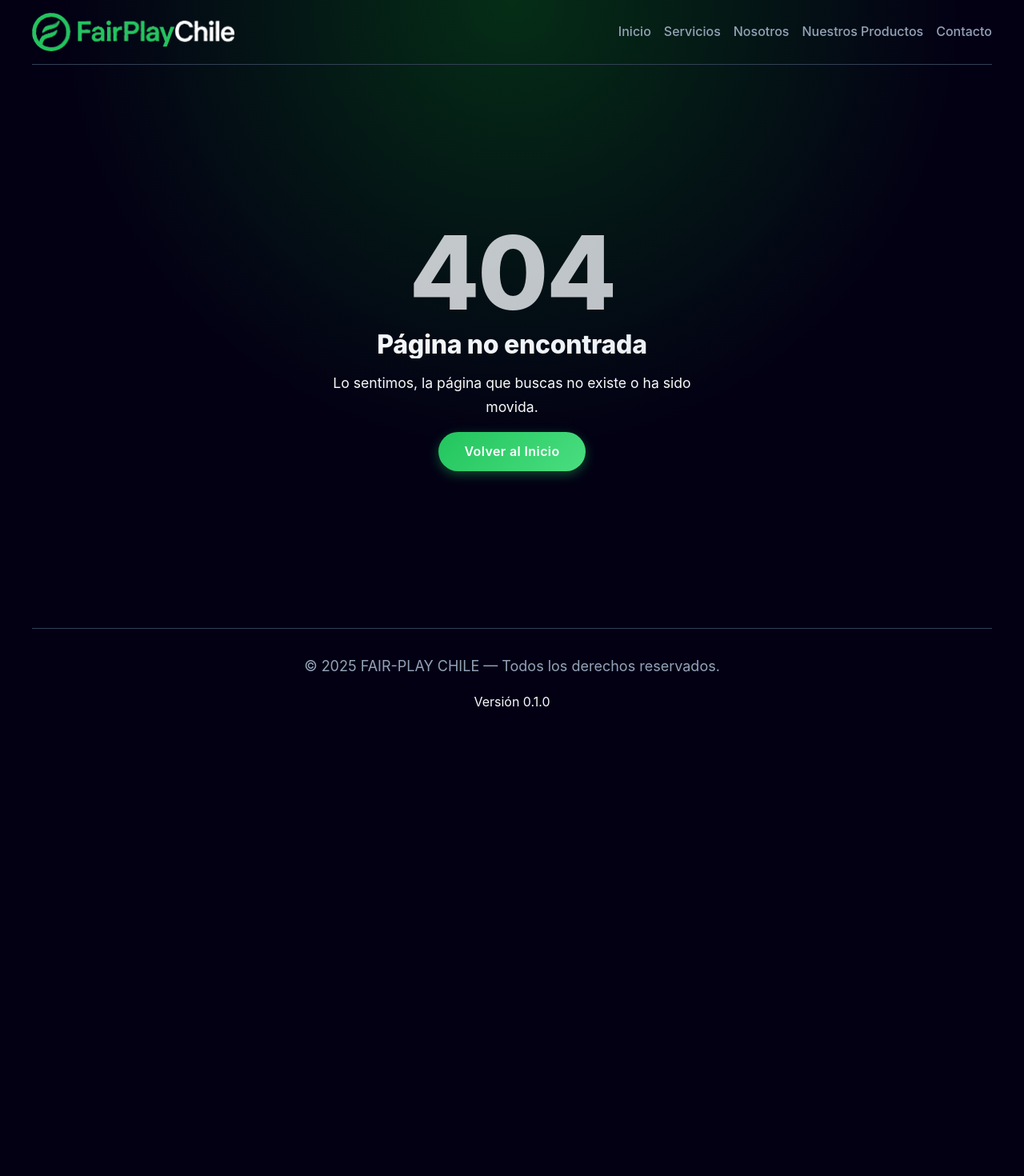
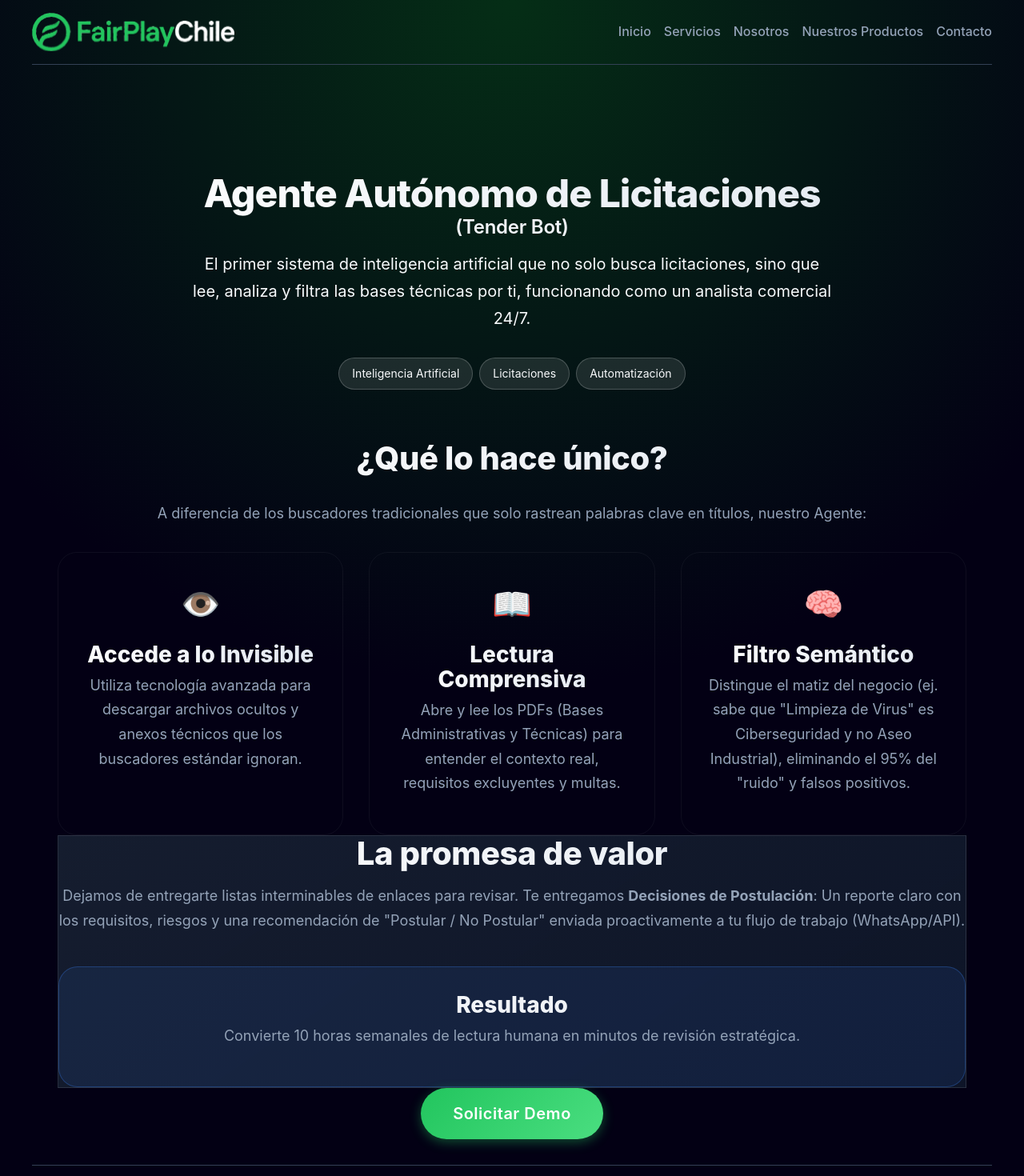
Before and after one commit to 2dcarrascocid/fplay-web, a Vue app: page /productos/tender-bot in a window 1280 px wide. Shown: the top 1470 px of the page at 80% size. Before the commit the page ends 922 px from the top, so only its background shows below. Built offline with nearby package versions, Linux system fonts and the light colour scheme.

Commit message:
tender bolt

```diff
--- a/src/router/index.js
+++ b/src/router/index.js
@@ -8,6 +8,7 @@ import Nosotros from "../pages/Nosotros.vue";
 import ProductsListView from "../views/ProductsListView.vue";
 import FairPlayProjectView from "../views/FairPlayProjectView.vue";
 import FairPlayArenaView from "../views/FairPlayArenaView.vue";
+import TenderBotView from "../views/TenderBotView.vue";
 import NotFoundView from "../views/NotFoundView.vue";
 import Gracias from "../components/Gracias.vue";
 
@@ -82,6 +83,14 @@ const routes = [
         }
     },
     {
+        path: "/productos/tender-bot",
+        component: TenderBotView,
+        meta: {
+            title: "Tender Bot: Agente Autónomo de Licitaciones",
+            description: "Inteligencia artificial que busca, lee, analiza y filtra bases de licitaciones. Tu analista comercial 24/7."
+        }
+    },
+    {
         path: '/gracias',
         component: Gracias,
         meta: {
--- a/src/views/ProductsListView.vue
+++ b/src/views/ProductsListView.vue
@@ -36,8 +36,23 @@
             <!-- <div class="tags">
               <span class="tag">Vue 3</span>
               <span class="tag">Vite</span>
+              <span class="tag">Supabase</span>
             </div> -->
           <RouterLink to="/productos/fair-play" class="btn btn-primary w-full mt-auto">
+            Ver Detalles
+          </RouterLink>
+        </article>
+
+        <!-- Card: Tender Bot -->
+        <article class="product-card">
+          <div class="icon-wrapper">
+             <span class="product-icon">🤖</span>
+          </div>
+          <h3>Tender Bot</h3>
+          <p>
+            Agente autónomo de licitaciones. IA que busca, lee, analiza y filtra bases técnicas por ti, funcionando como analista comercial 24/7.
+          </p>
+          <RouterLink to="/productos/tender-bot" class="btn btn-primary w-full mt-auto">
             Ver Detalles
           </RouterLink>
         </article>
--- /dev/null
+++ b/src/views/TenderBotView.vue
@@ -0,0 +1,178 @@
+<template>
+  <div class="products-page bg-gradient-dark">
+    <!-- Hero Section -->
+    <header class="hero-section container text-center fade-in">
+      <h1 class="hero-title text-gradient">Agente Autónomo de Licitaciones</h1>
+      <h2 class="hero-subtitle-small text-accent">(Tender Bot)</h2>
+      <p class="hero-subtitle">
+        El primer sistema de inteligencia artificial que no solo busca licitaciones, sino que lee, analiza y filtra las bases técnicas por ti, funcionando como un analista comercial 24/7.
+      </p>
+
+      <div class="hero-tags">
+        <span class="tag">Inteligencia Artificial</span>
+        <span class="tag">Licitaciones</span>
+        <span class="tag">Automatización</span>
+      </div>
+    </header>
+
+    <!-- Features Section: ¿Qué lo hace único? -->
+    <section class="features-section container mt-lg">
+      <h2 class="section-title text-center text-gradient mb-lg">¿Qué lo hace único?</h2>
+      <p class="text-center mb-lg description-text">
+        A diferencia de los buscadores tradicionales que solo rastrean palabras clave en títulos, nuestro Agente:
+      </p>
+      <div class="features-grid">
+        <article class="feature-card fade-in" style="animation-delay: 0.1s">
+          <div class="feature-icon">👁️</div>
+          <h3>Accede a lo Invisible</h3>
+          <p>Utiliza tecnología avanzada para descargar archivos ocultos y anexos técnicos que los buscadores estándar ignoran.</p>
+        </article>
+
+        <article class="feature-card fade-in" style="animation-delay: 0.2s">
+          <div class="feature-icon">📖</div>
+          <h3>Lectura Comprensiva</h3>
+          <p>Abre y lee los PDFs (Bases Administrativas y Técnicas) para entender el contexto real, requisitos excluyentes y multas.</p>
+        </article>
+
+        <article class="feature-card fade-in" style="animation-delay: 0.3s">
+          <div class="feature-icon">🧠</div>
+          <h3>Filtro Semántico</h3>
+          <p>Distingue el matiz del negocio (ej. sabe que "Limpieza de Virus" es Ciberseguridad y no Aseo Industrial), eliminando el 95% del "ruido" y falsos positivos.</p>
+        </article>
+      </div>
+    </section>
+
+    <!-- Promise & Result Section -->
+    <section class="target-audience container mt-xl fade-in">
+        <div class="audience-card">
+            <h2 class="section-title text-center text-gradient mb-md">La promesa de valor</h2>
+            <p class="audience-text text-center">
+              Dejamos de entregarte listas interminables de enlaces para revisar. Te entregamos <strong>Decisiones de Postulación</strong>: Un reporte claro con los requisitos, riesgos y una recomendación de "Postular / No Postular" enviada proactivamente a tu flujo de trabajo (WhatsApp/API).
+            </p>
+            <br>
+            <div class="result-box mt-md">
+                <h3 class="cta-slogan text-center text-accent">Resultado</h3>
+                <p class="text-center text-lg">
+                    Convierte 10 horas semanales de lectura humana en minutos de revisión estratégica.
+                </p>
+            </div>
+        </div>
+    </section>
+
+    <!-- Call to Action -->
+    <section class="cta-section container mt-xl mb-xl text-center fade-in">
+       <RouterLink to="/contacto" class="btn btn-primary btn-lg">Solicitar Demo</RouterLink>
+    </section>
+
+  </div>
+</template>
+
+<script setup>
+import { RouterLink } from 'vue-router';
+</script>
+
+<style scoped>
+.products-page {
+  min-height: 100vh;
+  padding-top: 100px; /* Adjust based on navbar height */
+  padding-bottom: var(--spacing-2xl);
+  color: var(--color-dark-text);
+}
+
+.hero-title {
+  font-size: 3rem;
+  font-weight: 800;
+  margin-bottom: var(--spacing-xs);
+  line-height: 1.2;
+}
+
+.hero-subtitle-small {
+    font-size: 1.5rem;
+    font-weight: 600;
+    margin-bottom: var(--spacing-md);
+    color: var(--color-primary);
+}
+
+.hero-subtitle {
+  font-size: 1.25rem;
+  color: var(--color-dark-text-muted);
+  max-width: 800px;
+  margin: 0 auto var(--spacing-lg);
+}
+
+.hero-tags {
+  display: flex;
+  justify-content: center;
+  gap: var(--spacing-sm);
+  flex-wrap: wrap;
+  margin-bottom: var(--spacing-xl);
+}
+
+.tag {
+  background: rgba(255, 255, 255, 0.1);
+  padding: 0.5rem 1rem;
+  border-radius: 9999px;
+  font-size: 0.875rem;
+  color: var(--color-dark-text);
+  border: 1px solid rgba(255, 255, 255, 0.2);
+}
+
+.features-grid {
+  display: grid;
+  grid-template-columns: repeat(auto-fit, minmax(300px, 1fr));
+  gap: var(--spacing-lg);
+}
+
+.feature-card {
+  background: var(--color-dark-surface);
+  padding: var(--spacing-lg);
+  border-radius: var(--radius-lg);
+  border: 1px solid rgba(255, 255, 255, 0.05);
+  transition: transform 0.3s ease, border-color 0.3s ease;
+  text-align: center;
+}
+
+.feature-card:hover {
+  transform: translateY(-5px);
+  border-color: var(--color-primary);
+}
+
+.feature-icon {
+  font-size: 2.5rem;
+  margin-bottom: var(--spacing-md);
+}
+
+.audience-card {
+  background: linear-gradient(145deg, rgba(30, 41, 59, 0.7), rgba(15, 23, 42, 0.9));
+  padding: var(--spacing-2xl);
+  border-radius: var(--radius-xl);
+  border: 1px solid rgba(255, 255, 255, 0.1);
+}
+
+.text-accent {
+    color: var(--color-primary); /* Assuming primary is a good accent, or use a specific one */
+}
+
+.result-box {
+    background: rgba(59, 130, 246, 0.1);
+    padding: var(--spacing-lg);
+    border-radius: var(--radius-lg);
+    border: 1px solid rgba(59, 130, 246, 0.3);
+}
+
+.btn-lg {
+    padding: 1rem 2.5rem;
+    font-size: 1.25rem;
+}
+
+/* Animations */
+.fade-in {
+  opacity: 0;
+  animation: fadeIn 0.8s ease-out forwards;
+}
+
+@keyframes fadeIn {
+  from { opacity: 0; transform: translateY(20px); }
+  to { opacity: 1; transform: translateY(0); }
+}
+</style>
```
Also changed, not shown: 1 other file (tests, documents, lock files or other folders).
